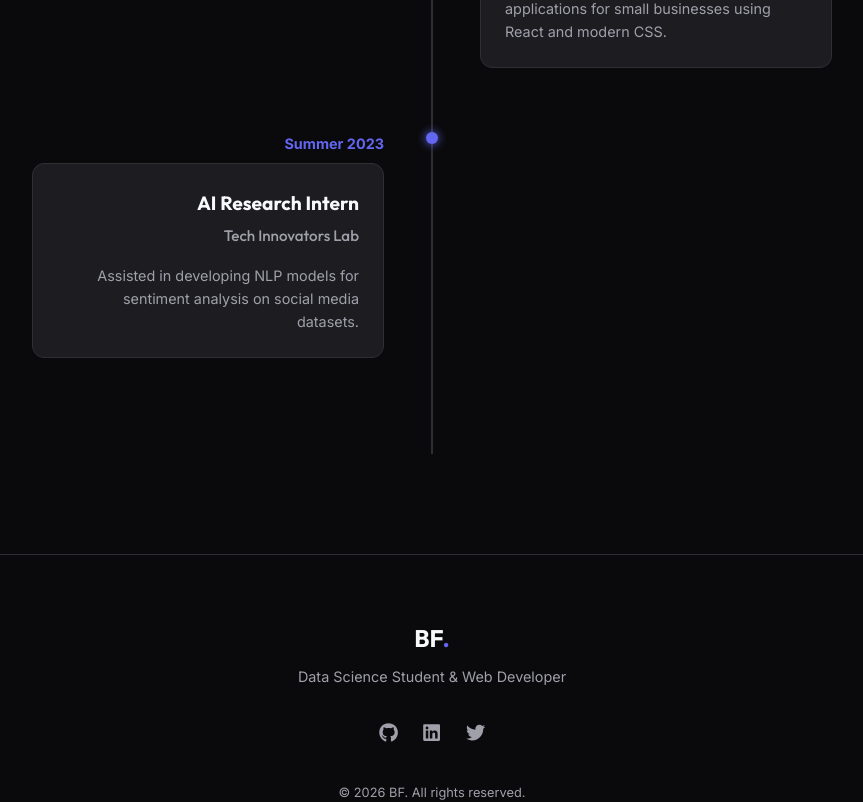
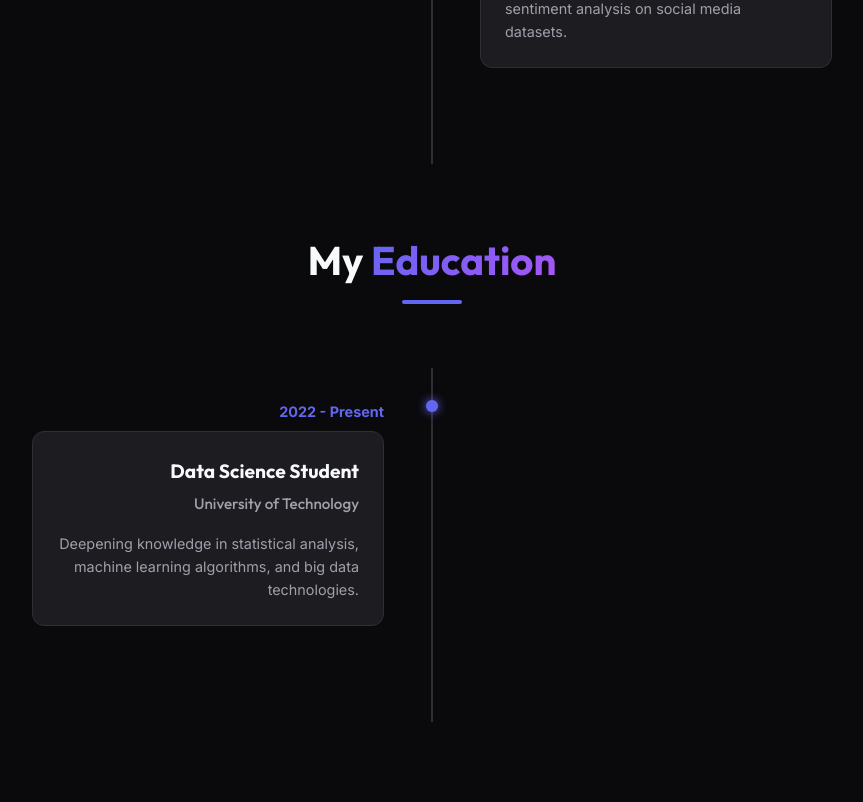
Before and after one commit to Buwanekafernando/portfolio-web, a React (Create React App) app in the folder portfolio/: page /experience in a window 1280 px wide. Shown: the part 720-1522 px from the top of the page, without its empty margins (208-1071 px from the left). Built offline with nearby package versions, Linux system fonts and the light colour scheme.

Commit message:
Seperate the eduction and work exprerices

```diff
--- a/portfolio/src/data/experience.js
+++ b/portfolio/src/data/experience.js
@@ -1,23 +1,26 @@
-export const experience = [
+export const workExperience = [
+  {
+    id: 1,
+    title: "Junior Freelance Web Developer",
+    organization: "Self-Employed",
+    period: "2021 - 2023",
+    description: "Build responsive websites and web applications for small businesses using React and modern CSS."
+  },
+  {
+    id: 2,
+    title: "AI Research Intern",
+    organization: "Tech Innovators Lab",
+    period: "Summer 2023",
+    description: "Assisted in developing NLP models for sentiment analysis on social media datasets."
+  }
+];
+
+export const education = [
   {
     id: 1,
     title: "Data Science Student",
     organization: "University of Technology",
     period: "2022 - Present",
     description: "Deepening knowledge in statistical analysis, machine learning algorithms, and big data technologies."
-  },
-  {
-    id: 2,
-    title: "Junior Freelance Web Developer",
-    organization: "Self-Employed",
-    period: "2021 - 2023",
-    description: "Build responsive websites and web applications for small businesses using React and modern CSS."
-  },
-  {
-    id: 3,
-    title: "AI Research Intern",
-    organization: "Tech Innovators Lab",
-    period: "Summer 2023",
-    description: "Assisted in developing NLP models for sentiment analysis on social media datasets."
   }
 ];
--- a/portfolio/src/pages/Experience.js
+++ b/portfolio/src/pages/Experience.js
@@ -1,18 +1,19 @@
 import React from 'react';
 import Section from '../components/Section';
-import { experience } from '../data/experience';
+import { workExperience, education } from '../data/experience';
 import '../styles/Experience.css';
 
 const Experience = () => {
   return (
     <Section id="experience">
+      <div className="experience-container">
+        <div className="experience-section">
           <div className="section-head">
-        <h2 className="section-title">Work & <span className="text-gradient">Education</span></h2>
+            <h2 className="section-title">Work <span className="text-gradient">Experience</span></h2>
             <div className="underline"></div>
           </div>
-
           <div className="timeline">
-        {experience.map((item) => (
+            {workExperience.map((item) => (
               <div key={item.id} className="timeline-item">
                 <div className="timeline-dot"></div>
                 <div className="timeline-date">{item.period}</div>
@@ -24,8 +25,31 @@ const Experience = () => {
               </div>
             ))}
           </div>
+        </div>
+
+        <div className="experience-section">
+          <div className="section-head">
+            <h2 className="section-title">My <span className="text-gradient">Education</span></h2>
+            <div className="underline"></div>
+          </div>
+          <div className="timeline">
+            {education.map((item) => (
+              <div key={item.id} className="timeline-item">
+                <div className="timeline-dot"></div>
+                <div className="timeline-date">{item.period}</div>
+                <div className="timeline-content">
+                  <h3>{item.title}</h3>
+                  <h4>{item.organization}</h4>
+                  <p>{item.description}</p>
+                </div>
+              </div>
+            ))}
+          </div>
+        </div>
+      </div>
     </Section>
   );
 };
 
+
 export default Experience;
--- a/portfolio/src/styles/Experience.css
+++ b/portfolio/src/styles/Experience.css
@@ -1,4 +1,15 @@
+.experience-container {
+  display: flex;
+  flex-direction: column;
+  gap: 4rem;
+}
+
+.experience-section {
+  width: 100%;
+}
+
 .timeline {
+
   max-width: 800px;
   margin: 0 auto;
   position: relative;
```
Lines whose indentation alone changed are shown as unchanged.
